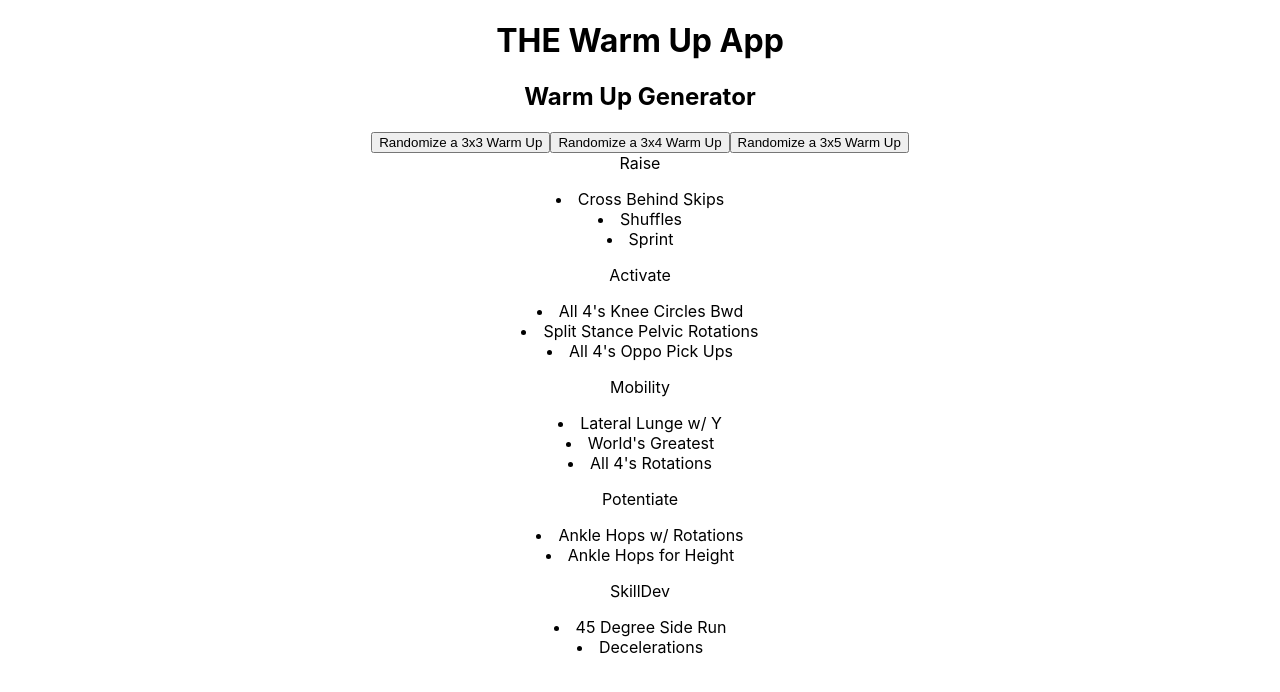
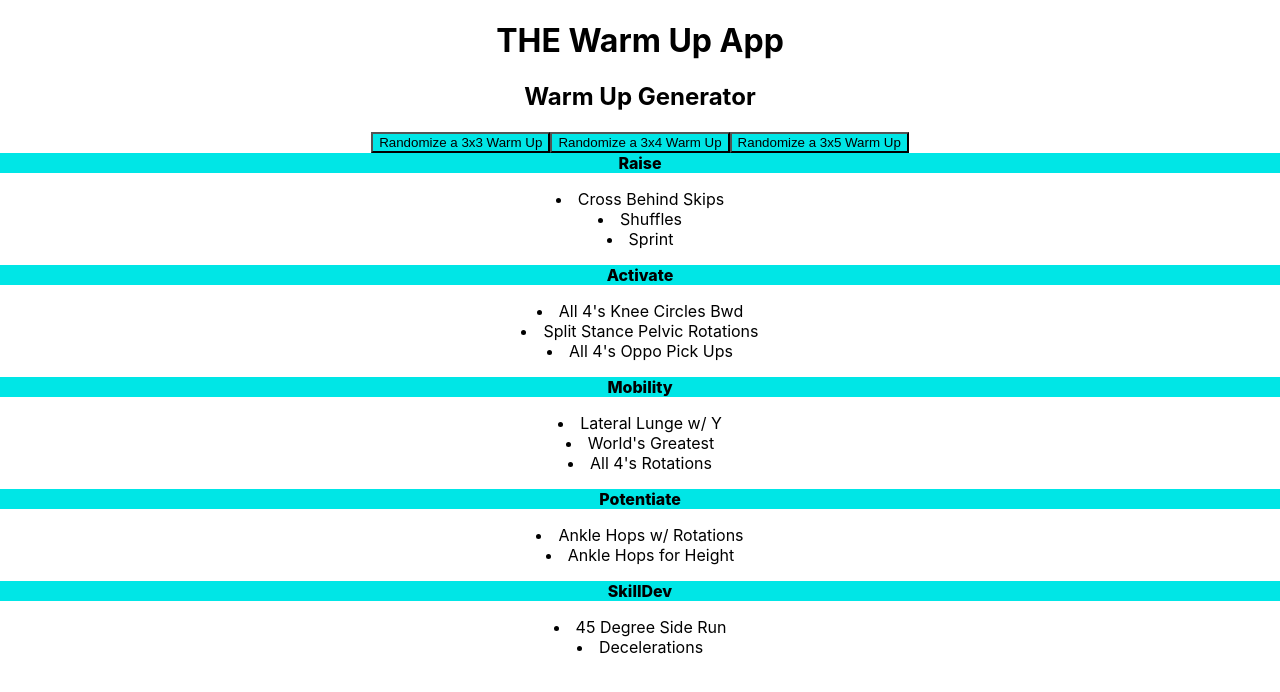
Before and after one commit to bneighbs6/warm-up-app, a React (Create React App) app: page / in a window 1280 px wide. Both pictures are taken after a click on the button "Randomize a 3x3 Warm Up". Shown: the top 692 px of the page. Built offline with nearby package versions, Linux system fonts and the light colour scheme.

Commit message:
Styled buttons and card titles

```diff
--- a/src/App.css
+++ b/src/App.css
@@ -2,37 +2,15 @@
   text-align: center;
 }
 
-.App-logo {
-  height: 40vmin;
-  pointer-events: none;
+.warmUpButton {
+  background-color: #00e6e6;
 }
 
-@media (prefers-reduced-motion: no-preference) {
-  .App-logo {
-    animation: App-logo-spin infinite 20s linear;
-  }
+.warmUpCard {
+  text-align: center;
 }
 
-.App-header {
-  background-color: #282c34;
-  min-height: 100vh;
-  display: flex;
-  flex-direction: column;
-  align-items: center;
-  justify-content: center;
-  font-size: calc(10px + 2vmin);
-  color: white;
+.warmUpCardTitle {
+  font-weight: 800;
+  background-color: #00e6e6;
 }
-
-.App-link {
-  color: #61dafb;
-}
-
-@keyframes App-logo-spin {
-  from {
-    transform: rotate(0deg);
-  }
-  to {
-    transform: rotate(360deg);
-  }
-}
--- a/src/components/WarmUpCard.jsx
+++ b/src/components/WarmUpCard.jsx
@@ -5,14 +5,22 @@ import { Card } from "react-bootstrap";
 // category and exercises are props that are being passed to WarmUpGenerator
 function WarmUpCard({ category, exercises }) {
     return (
+      <div className="warmUpCard">
         <Card>
-            <Card.Title>{category.charAt(0).toUpperCase() + category.slice(1)}</Card.Title>
+          <div className="warmUpCardTitle">
+            <Card.Title>
+              {category.charAt(0).toUpperCase() + category.slice(1)}
+            </Card.Title>
+          </div>
+          <div className="warmUpCardText">
             <Card.Text>
-                    {exercises.map((exercise, index) => (
-                        <li key={index}>{exercise.exercise}</li>
-                    ))}
+              {exercises.map((exercise, index) => (
+                <li key={index}>{exercise.exercise}</li>
+              ))}
             </Card.Text>
+          </div>
         </Card>
+      </div>
     );
 }
 
--- a/src/components/WarmUpGenerator.jsx
+++ b/src/components/WarmUpGenerator.jsx
@@ -20,9 +20,9 @@ function WarmUpGenerator() {
     return (
         <div>
             <h2>Warm Up Generator</h2>
-            <button onClick={handleThreeRandomize}>Randomize a 3x3 Warm Up</button>
-            <button onClick={handleFourRandomize}>Randomize a 3x4 Warm Up</button>
-            <button onClick={handleFiveRandomize}>Randomize a 3x5 Warm Up</button>
+            <button className="warmUpButton" onClick={handleThreeRandomize}>Randomize a 3x3 Warm Up</button>
+            <button className="warmUpButton" onClick={handleFourRandomize}>Randomize a 3x4 Warm Up</button>
+            <button className="warmUpButton" onClick={handleFiveRandomize}>Randomize a 3x5 Warm Up</button>
             {exercises ? ( // Check if exercises is not null
                 Object.entries(exercises).map(([category, exerciseList]) => (
                     <div key={category}>
```
